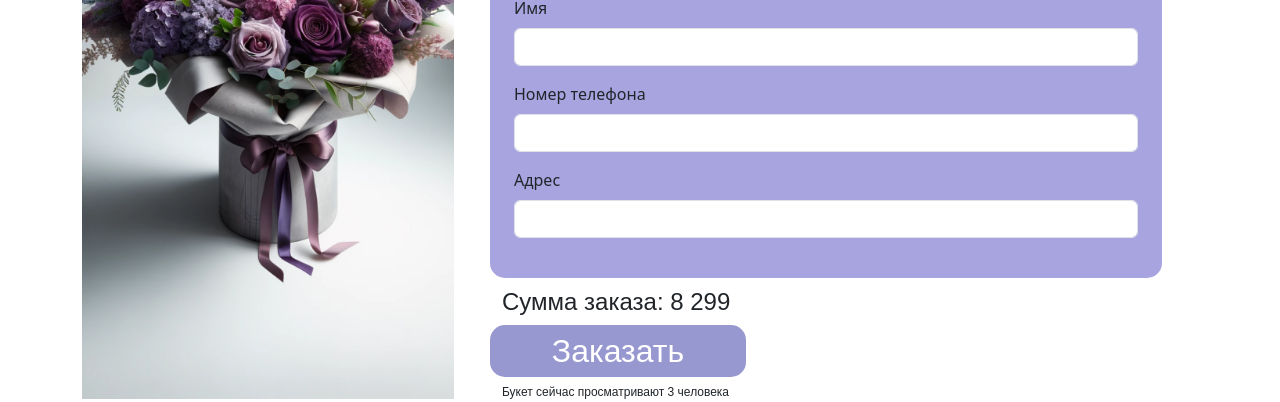
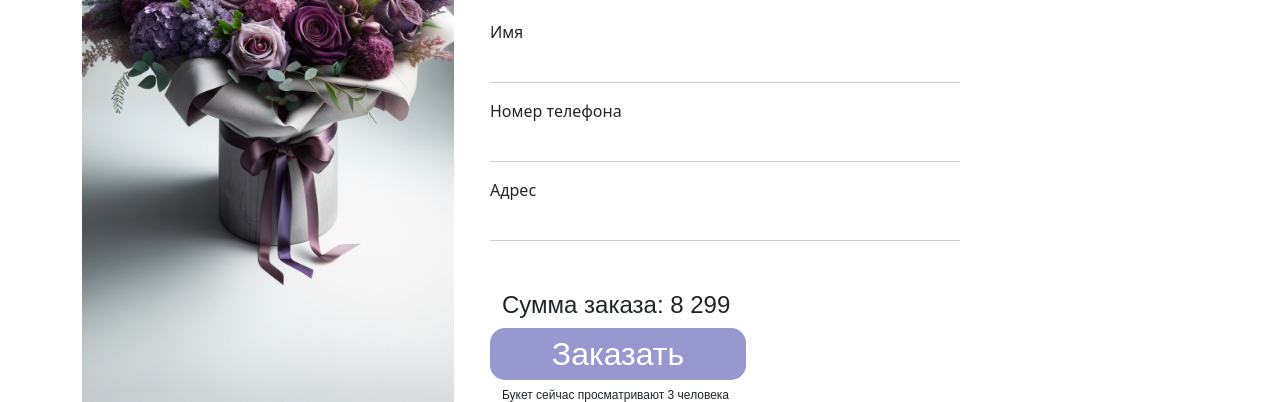
Before and after one commit to VladLadd/vaso, a plain HTML site: page card.html in a window 1280 px wide. Shown: the part 402-804 px from the top of the page. Drawn offline with nearby package versions, Linux system fonts and the light colour scheme; a web font is replaced by a local one.

Commit message:
feat(@outer/vaso) prod card (line input)

```diff
--- a/assets/main.css
+++ b/assets/main.css
@@ -371,7 +371,11 @@ a {
     width: 30px !important;
     height: 30px !important;
 }
-
+.place-prod-card input{
+    width: 100%;
+    height: 30px;
+    border: 0;
+}
 @keyframes scroll {
     from {
         transform: translateX(0);
@@ -458,12 +462,10 @@ a {
     line-height: 50px;
 }
 
-.purple-place-prod-card {
+.place-prod-card {
     display: flex;
     flex-direction: column;
-    width: 100%;
-    background: #A7A4E0;
-    border-radius: 15px;
+    width: 70%;
 }
 
 .btn-order-prod-card {
--- a/card.html
+++ b/card.html
@@ -19,7 +19,7 @@
             <div class="row no-gutters">
                 <div class="logo-black"></div>
             </div>
-            <div class="row no-gutters mt-3">
+            <div class="row no-gutters mt-5">
                 <p class="info-text-prod-card">
                     Погрузитесь в мир королевских оттенков с нашим букетом "Пурпурное Великолепие". Это произведение
                     искусства великолепно сочетает оттенки пурпурного, от нежного сиреневого до насыщенного фиолетового
@@ -32,20 +32,32 @@
             <div class="row no-gutters mt-2">
                 <h2 class="header-prod-card">Оформление заказа</h2>
             </div>
-            <div class="row no-gutters mt-2">
+            <div class="row no-gutters">
                 <form>
-                    <div class="purple-place-prod-card p-4">
+                    <div class="place-prod-card py-4">
                         <div class="mb-3">
-                            <label for="name" class="form-label">Имя</label>
-                            <input class="form-control" id="name">
+                            <div class="d-flex flex-column">
+                                <span class="form-label">Имя</span>
+                                <label class="line-input">
+                                    <input id="name">
+                                </label>
+                            </div>
                         </div>
                         <div class="mb-3">
-                            <label for="phone" class="form-label">Номер телефона</label>
-                            <input class="form-control" id="phone">
+                            <div class="d-flex flex-column">
+                                <span class="form-label">Номер телефона</span>
+                                <label class="line-input">
+                                    <input id="phone">
+                                </label>
+                            </div>
                         </div>
                         <div class="mb-3">
-                            <label for="address" class="form-label">Адрес</label>
-                            <input class="form-control" id="address">
+                            <div class="d-flex flex-column">
+                                <span class="form-label">Адрес</span>
+                                <label class="line-input">
+                                    <input id="address">
+                                </label>
+                            </div>
                         </div>
                     </div>
                     <div class="row no-gutters my-2">
```
